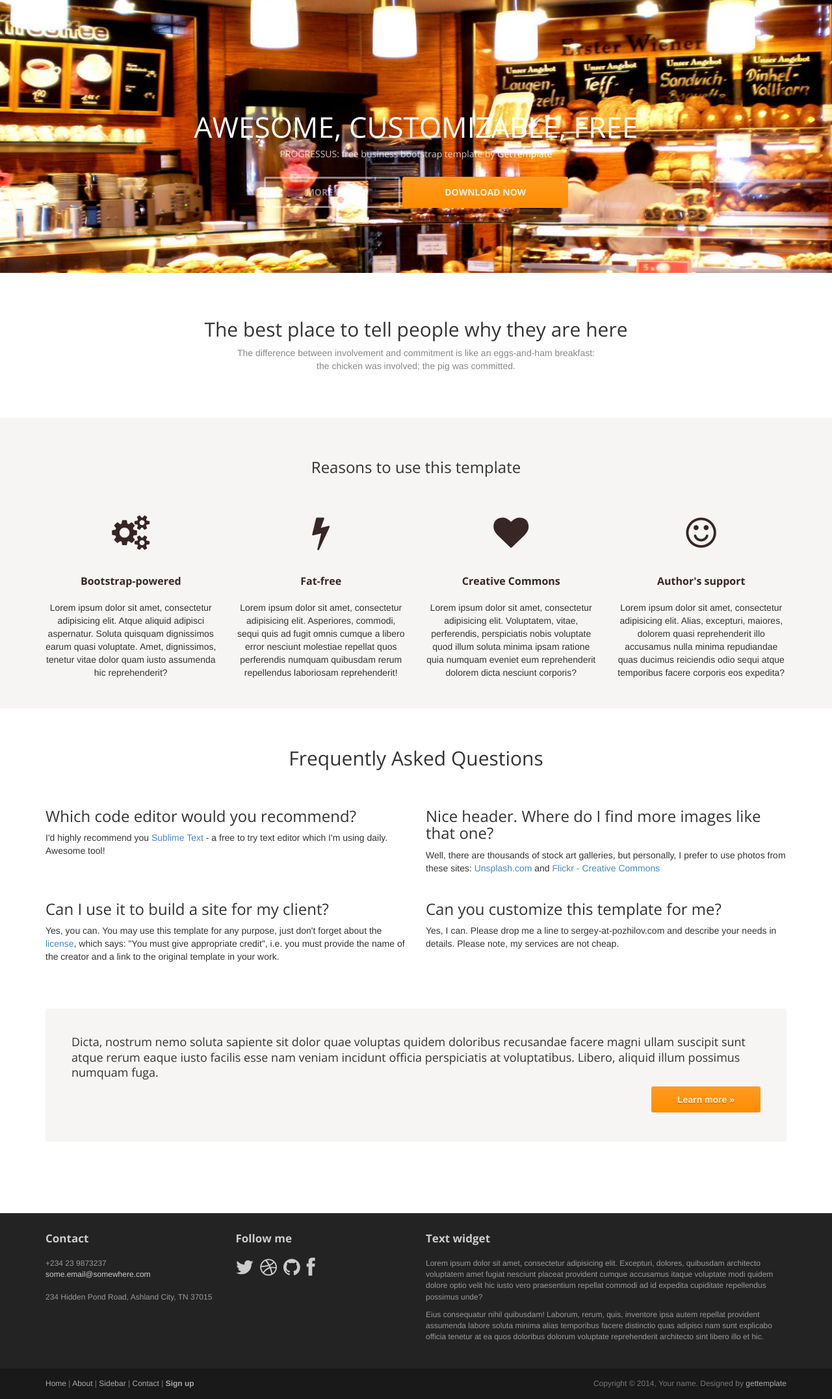
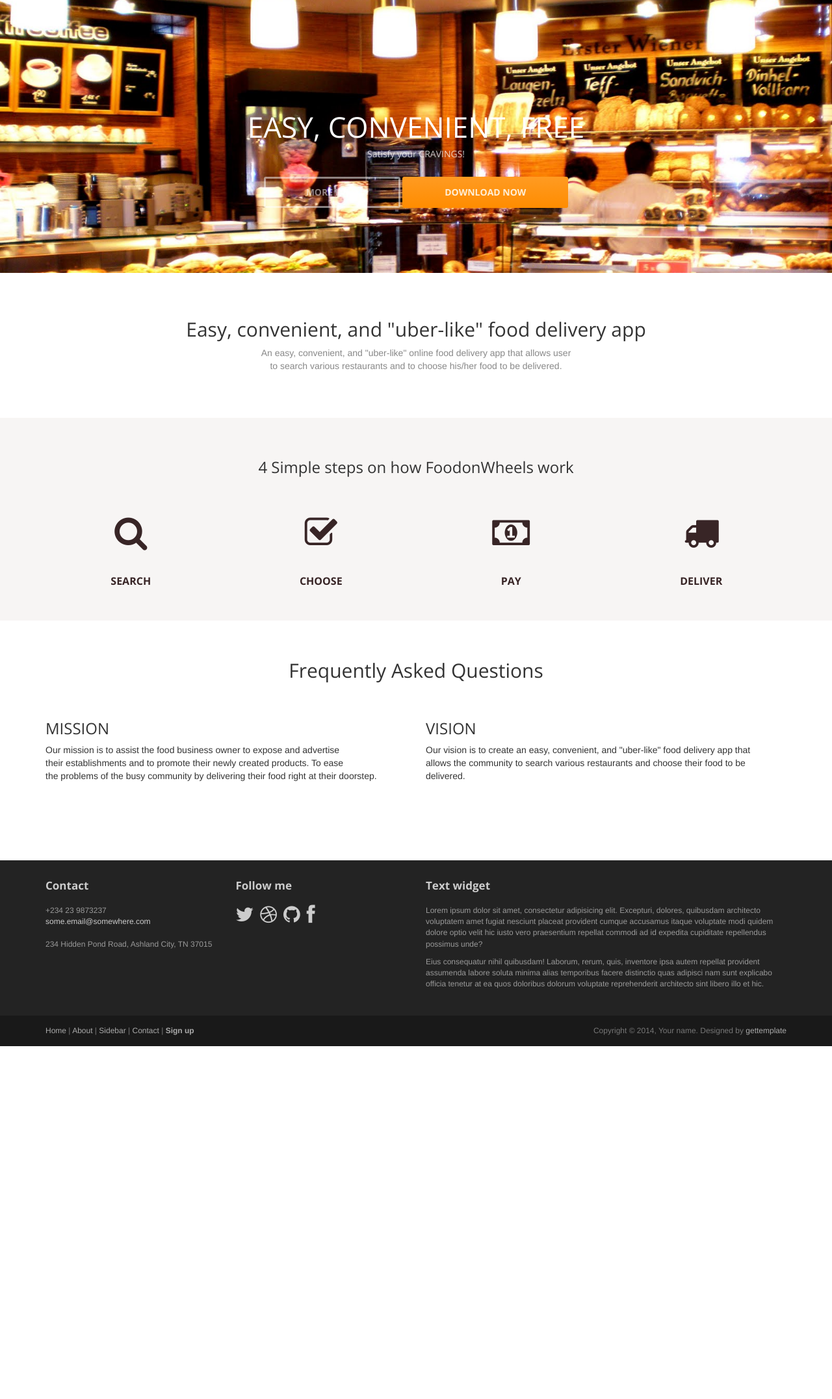
Before and after one commit to shannoncates/FoodonWheels, a Flask app: page / in a window 1280 px wide. Shown: the part 100-2253 px from the top of the page at 65% size. After the commit the page ends 1710 px from the top, so only its background shows below. Run offline with Flask 2, Linux system fonts and the light colour scheme; some libraries are stand-ins or nearby versions.

Commit message:
Modify Landing Page

```diff
--- a/app/templates/index.html
+++ b/app/templates/index.html
@@ -50,8 +50,8 @@
 	<header id="head">
 		<div class="container">
 			<div class="row">
-				<h1 class="lead">AWESOME, CUSTOMIZABLE, FREE</h1>
-				<p class="tagline">PROGRESSUS: free business bootstrap template by <a href="http://www.gettemplate.com/?utm_source=progressus&amp;utm_medium=template&amp;utm_campaign=progressus">GetTemplate</a></p>
+				<h1 class="lead">EASY, CONVENIENT, FREE</h1>
+				<p class="tagline">Satisfy your CRAVINGS! </p>
 				<p><a class="btn btn-default btn-lg" role="button">MORE INFO</a> <a class="btn btn-action btn-lg" role="button">DOWNLOAD NOW</a></p>
 			</div>
 		</div>
@@ -61,10 +61,10 @@
 	<!-- Intro -->
 	<div class="container text-center">
 		<br> <br>
-		<h2 class="thin">The best place to tell people why they are here</h2>
+		<h2 class="thin">Easy, convenient, and "uber-like" food delivery app</h2>
 		<p class="text-muted">
-			The difference between involvement and commitment is like an eggs-and-ham breakfast:<br>
-			the chicken was involved; the pig was committed.
+			An easy, convenient, and "uber-like" online food delivery app that allows user<br>
+			to search various restaurants and to choose his/her food to be delivered.
 		</p>
 	</div>
 	<!-- /Intro-->
@@ -73,31 +73,27 @@
 	<div class="jumbotron top-space">
 		<div class="container">
 
-			<h3 class="text-center thin">Reasons to use this template</h3>
+			<h3 class="text-center thin">4 Simple steps on how FoodonWheels work</h3>
 
 			<div class="row">
 				<div class="col-md-3 col-sm-6 highlight">
-					<div class="h-caption"><h4><i class="fa fa-cogs fa-5"></i>Bootstrap-powered</h4></div>
+					<div class="h-caption"><h4><i class="fa fa-search fa-5"></i>SEARCH</h4></div>
 					<div class="h-body text-center">
-						<p>Lorem ipsum dolor sit amet, consectetur adipisicing elit. Atque aliquid adipisci aspernatur. Soluta quisquam dignissimos earum quasi voluptate. Amet, dignissimos, tenetur vitae dolor quam iusto assumenda hic reprehenderit?</p>
 					</div>
 				</div>
 				<div class="col-md-3 col-sm-6 highlight">
-					<div class="h-caption"><h4><i class="fa fa-flash fa-5"></i>Fat-free</h4></div>
+					<div class="h-caption"><h4><i class="fa fa-check-square-o fa-5"></i>CHOOSE</h4></div>
 					<div class="h-body text-center">
-						<p>Lorem ipsum dolor sit amet, consectetur adipisicing elit. Asperiores, commodi, sequi quis ad fugit omnis cumque a libero error nesciunt molestiae repellat quos perferendis numquam quibusdam rerum repellendus laboriosam reprehenderit! </p>
 					</div>
 				</div>
 				<div class="col-md-3 col-sm-6 highlight">
-					<div class="h-caption"><h4><i class="fa fa-heart fa-5"></i>Creative Commons</h4></div>
+					<div class="h-caption"><h4><i class="fa fa-money fa-5"></i>PAY</h4></div>
 					<div class="h-body text-center">
-						<p>Lorem ipsum dolor sit amet, consectetur adipisicing elit. Voluptatem, vitae, perferendis, perspiciatis nobis voluptate quod illum soluta minima ipsam ratione quia numquam eveniet eum reprehenderit dolorem dicta nesciunt corporis?</p>
 					</div>
 				</div>
 				<div class="col-md-3 col-sm-6 highlight">
-					<div class="h-caption"><h4><i class="fa fa-smile-o fa-5"></i>Author's support</h4></div>
+					<div class="h-caption"><h4><i class="fa fa-truck fa-5"></i>DELIVER</h4></div>
 					<div class="h-body text-center">
-						<p>Lorem ipsum dolor sit amet, consectetur adipisicing elit. Alias, excepturi, maiores, dolorem quasi reprehenderit illo accusamus nulla minima repudiandae quas ducimus reiciendis odio sequi atque temporibus facere corporis eos expedita? </p>
 					</div>
 				</div>
 			</div> <!-- /row  -->
@@ -114,36 +110,16 @@
 
 		<div class="row">
 			<div class="col-sm-6">
-				<h3>Which code editor would you recommend?</h3>
-				<p>I'd highly recommend you <a href="http://www.sublimetext.com/">Sublime Text</a> - a free to try text editor which I'm using daily. Awesome tool!</p>
+				<h3>MISSION</h3>
+				<p>Our mission is to assist the food business owner to expose and advertise<br>their establishments and to promote their newly created products. To ease<br>the problems of the busy community by delivering their food right at their doorstep.</p>
 			</div>
 			<div class="col-sm-6">
-				<h3>Nice header. Where do I find more images like that one?</h3>
+				<h3>VISION</h3>
 				<p>
-					Well, there are thousands of stock art galleries, but personally,
-					I prefer to use photos from these sites: <a href="http://unsplash.com">Unsplash.com</a>
-					and <a href="http://www.flickr.com/creativecommons/by-2.0/tags/">Flickr - Creative Commons</a></p>
+					Our vision is to create an easy, convenient, and "uber-like" food delivery app that<br>allows the community to search various restaurants and choose their food to be delivered.</a></p>
 			</div>
 		</div> <!-- /row -->
 
-		<div class="row">
-			<div class="col-sm-6">
-				<h3>Can I use it to build a site for my client?</h3>
-				<p>
-					Yes, you can. You may use this template for any purpose, just don't forget about the <a href="http://creativecommons.org/licenses/by/3.0/">license</a>,
-					which says: "You must give appropriate credit", i.e. you must provide the name of the creator and a link to the original template in your work.
-				</p>
-			</div>
-			<div class="col-sm-6">
-				<h3>Can you customize this template for me?</h3>
-				<p>Yes, I can. Please drop me a line to sergey-at-pozhilov.com and describe your needs in details. Please note, my services are not cheap.</p>
-			</div>
-		</div> <!-- /row -->
-
-		<div class="jumbotron top-space">
-			<h4>Dicta, nostrum nemo soluta sapiente sit dolor quae voluptas quidem doloribus recusandae facere magni ullam suscipit sunt atque rerum eaque iusto facilis esse nam veniam incidunt officia perspiciatis at voluptatibus. Libero, aliquid illum possimus numquam fuga.</h4>
-     		<p class="text-right"><a class="btn btn-primary btn-large">Learn more »</a></p>
-  		</div>
 
 </div>	<!-- /container -->
 
```
Also changed, not shown: 2 other files.
